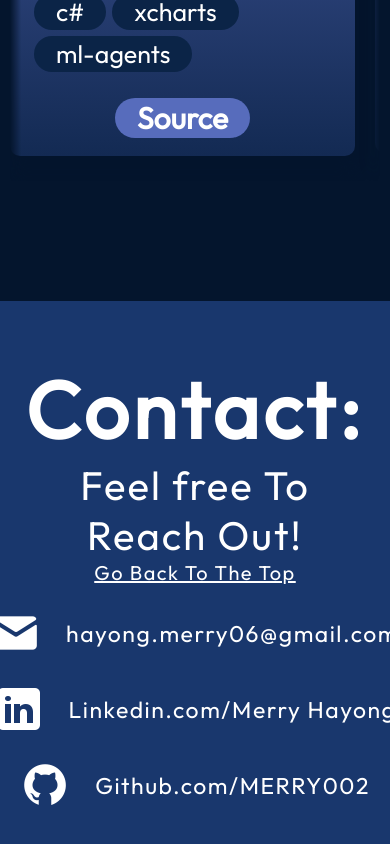
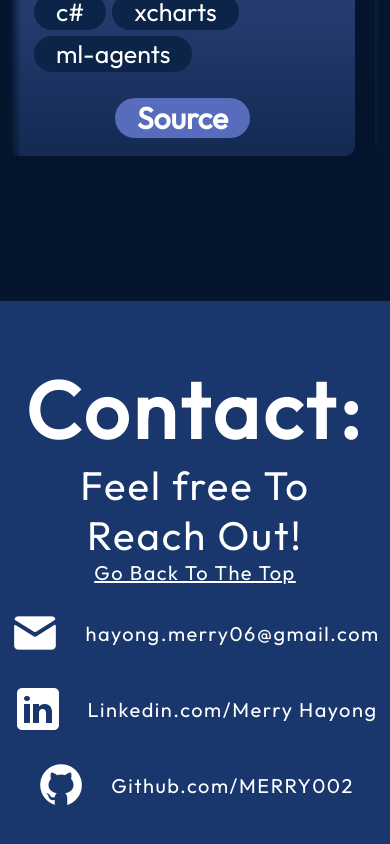
Before and after one commit to MERRY002/Merry_Hayong_Portfolio, a React (Vite) app in the folder MERRY_HAYONG/: page / in a window 390 px wide. Shown: the part 4005-4849 px from the top of the page. Built offline with nearby package versions, Linux system fonts and the light colour scheme.

Commit message:
fixed contact section font-size

```diff
--- a/MERRY_HAYONG/src/components/Contact/Contact.module.css
+++ b/MERRY_HAYONG/src/components/Contact/Contact.module.css
@@ -63,6 +63,6 @@
     }
     .link a{
         align-items: center;
-        font-size: 23px;
+        font-size: 20px;
     }
 }
--- a/MERRY_HAYONG/src/components/Projects/Projects.module.css
+++ b/MERRY_HAYONG/src/components/Projects/Projects.module.css
@@ -76,3 +76,9 @@
     scroll-snap-align: start;
     transition: filter 0.5s ease, transform 0.5s ease;
 }
+@media screen and (max-width: 748px) {
+    .pagination{
+        display: none;
+    }
+
+}
```
